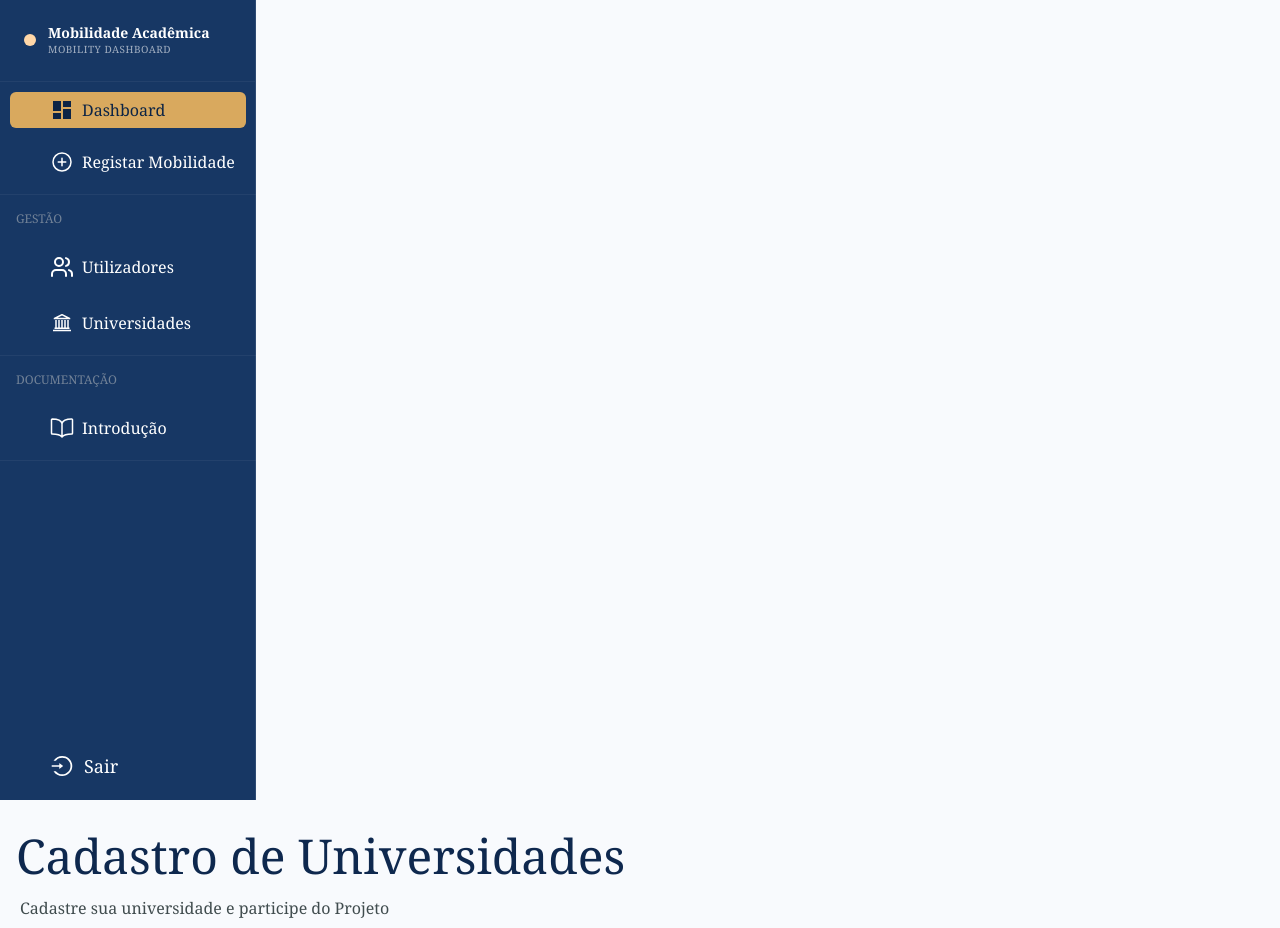
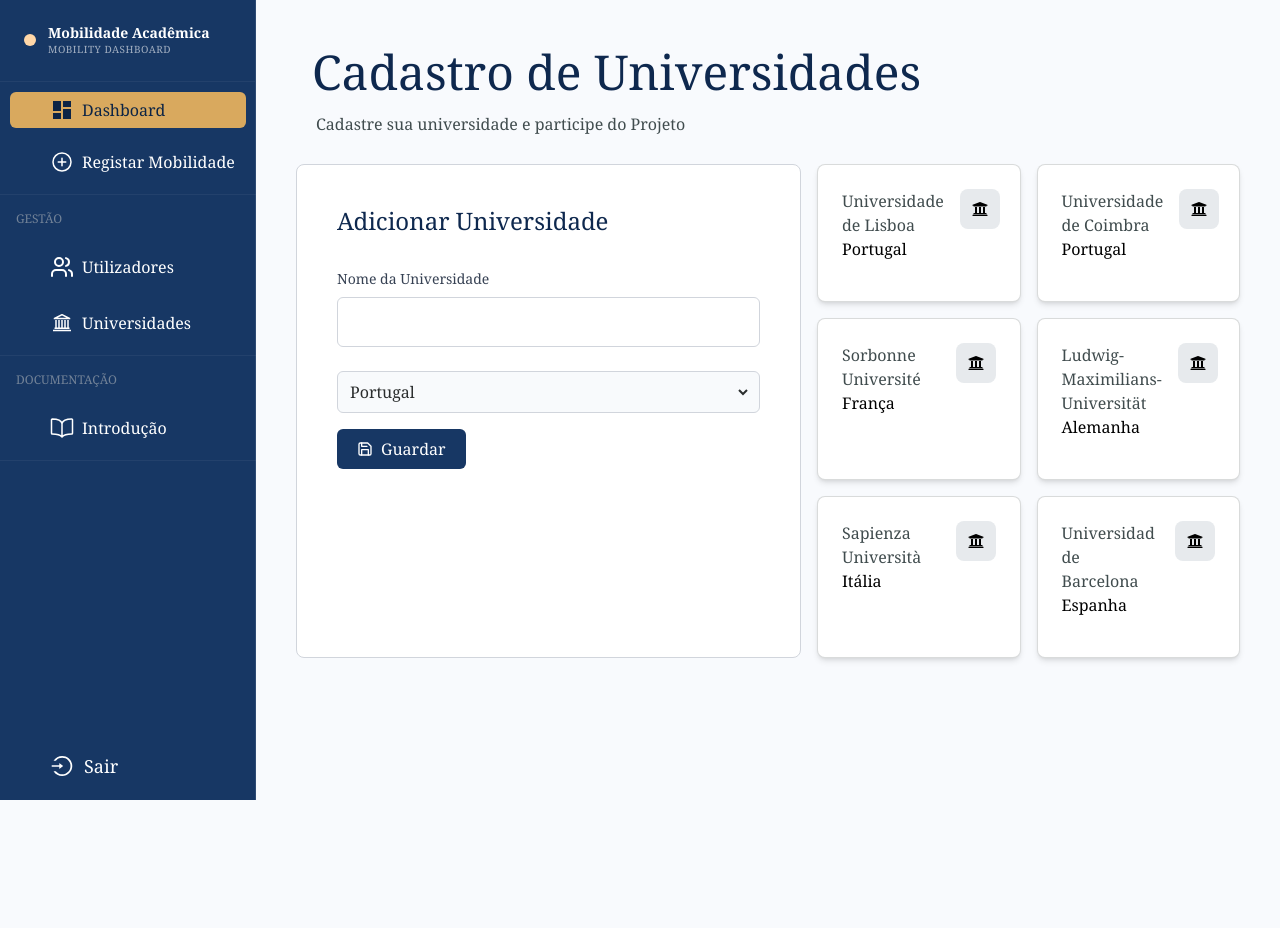
Before and after one commit to IngrydCosta/mobilidade-academica, a React (Vite) app: page /cadastroUniversidade in a window 1280 px wide. After the commit the page ends 800 px from the top, so only its background shows below. Built offline with nearby package versions, Linux system fonts and the light colour scheme.

Commit message:
finalizando a página de cadastro de universidades

```diff
--- a/src/components/Card.tsx
+++ b/src/components/Card.tsx
@@ -5,17 +5,20 @@ type CardProps = {
   icon?:React.ReactNode;
   title:string;
   number?:number;
+  subtitle?: string;
 }
 
-function Card({icon,title,number}: CardProps) {
+function Card({icon,title,number, subtitle}: CardProps) {
   return (
       <div className="w-full bg-[#FFFFFF] border border-[#404c4e]/20 shadow-md px-6 py-6 rounded-lg">
           <div className="flex items-start justify-between gap-4">
             <div className="flex flex-col">
               <span   className="text-[#404c4e] text-sm md:text-base break-word">{title}</span>
+              <p>{subtitle}</p>
               <span className="text-[#0E284E] font-bold text-2xl mt-4 block">{number}</span>
             </div>
               <span  className="bg-[#E7EAED] p-3 rounded-lg shrink-0">{icon}</span>
+
           </div>
 
       </div>
--- a/src/components/ui/Title.tsx
+++ b/src/components/ui/Title.tsx
@@ -4,13 +4,15 @@ type TitleProps = {
   subtitle?:string;
   size?:string;
   className?:string;
+  icon?:React.ReactNode;
 
 };
 
 
-function Title({title, subtitle, size = "text-5xl", className}: TitleProps) {
+function Title({title, subtitle, size = "text-5xl", className, icon}: TitleProps) {
   return (
     <div className={`text-[#0E284E] flex flex-col mt-6 ${className}`}>
+                    <p>{icon}</p>
                     <h1 className={`${size} font-medium p-2 ml-2`}><span>{title}</span> </h1>
                     <h2 className="font-light p-2 ml-3 text-[#404c4e]"><span>{subtitle}</span></h2>
                 </div>
--- a/src/pages/CadastroUniversidades.tsx
+++ b/src/pages/CadastroUniversidades.tsx
@@ -1,14 +1,146 @@
 
+import { useState } from "react";
 import Sidebar from "../components/Sidebar"
 import Title from "../components/ui/Title"
+import Input from "../components/ui/Input";
+import Card from "../components/Card";
+import SaveButton from "../components/ui/SaveButton";
+import { FaUniversity } from "react-icons/fa";
 
+const initialUniversity: UniversityData[] = [
+  {
+    icon: "",
+    nome: "Universidade de Lisboa",
+    pais: "Portugal",
+
+  },
+
+  {
+    icon: "",
+    nome: "Universidade de Coimbra",
+    pais: "Portugal",
+
+  },
+
+   {
+    icon: "",
+    nome: "Sorbonne Université",
+    pais: "França",
+
+  },
+
+  {
+    icon: "",
+    nome: "Ludwig-Maximilians-Universität",
+    pais: "Alemanha",
+
+  },
+
+  {
+    icon: "",
+    nome: "Sapienza Università",
+    pais: "Itália",
+
+  },
+
+  {
+    icon: "",
+    nome: "Universidad de Barcelona",
+    pais: "Espanha",
+
+  },
+
+];
+
+type UniversityData = {
+  icon: string;
+  nome: string;
+  pais: string;
+};
 
 function CadastroUniversidades() {
+
+  const [icon, setIcon] = useState("");
+  const [name, setName] = useState("");
+  const [country,setCountry] = useState("");
+  const [university, setUniversity] = useState<UniversityData[]>(initialUniversity);
+
+   function handleSave(e?: React.SyntheticEvent) {
+      e?.preventDefault();
+
+      const newUniversity: UniversityData = {
+        icon:icon,
+        nome: name,
+        pais: country,
+      };
+
+      setUniversity((prevUniversity) => [...prevUniversity, newUniversity]);
+
+    setIcon("");
+    setName("");
+    setCountry("");
+
+  }
+
   return (
-    <div>
+    <div className="flex min-h-screen">
         <Sidebar />
-        <Title title="Cadastro de Universidades" subtitle="Cadastre sua universidade e participe do Projeto"/>
-    </div>
+        <main className="flex-1 px-4 md:px-10 py-4">
+          <Title title="Cadastro de Universidades" subtitle="Cadastre sua universidade e participe do Projeto"/>
+          <div className="flex flex-col md:flex-row gap-4">
+            <section className="flex flex-col p-10 bg-[#FFFFFF] border border-gray-300 rounded-lg mt-5 flex-1">
+                <div className='flex flex-col w-full'>
+                          <h3 className='text-2xl text-[#0E284E] font-serif mb-8'>Adicionar Universidade</h3>
+                          <form className='space-y-6' onSubmit={handleSave}>
+                            <Input
+                              label='Nome da Universidade'
+                              type='name'
+                              value={name}
+                              onChange={(e) => setName(e.target.value)}
+                            />
+
+                            <div className="flex flex-col w-full">
+                            <div className="w-full bg-[#F8FAFC] border border-gray-300 rounded-md p-2">
+                            <select
+                                name="country"
+                                id="country"
+                                value={country}
+                                onChange={(e) => setCountry(e.target.value)}
+                                className="cursor-pointer text-[#2b2e2e] bg-transparent outline-none w-full"
+                              >
+                                <option value="Portugal">Portugal</option>
+                                <option value="Espanha">Espanha</option>
+                                <option value="Franca">França</option>
+                                <option value="Alemanha">Alemanha</option>
+                                <option value="Italia">Itália</option>
+                              </select>
+                           </div>
+
+                          <SaveButton onClick={handleSave} nameButton="Guardar" />
+                      </div>
+                  </form>
+                </div>
+              </section>
+
+             <section className="flex-1">
+  <div className="grid grid-cols-1 md:grid-cols-2 gap-4 mt-5">
+
+    {university.map((item, index) => (
+      <Card
+        key={index}
+        icon={<FaUniversity />}
+        title={item.nome}
+        subtitle={item.pais}
+      />
+    ))}
+
+  </div>
+</section>
+               </div>
+     </main>
+
+  </div>
+
   )
 }
 
--- a/src/pages/CadastroUtilizador.tsx
+++ b/src/pages/CadastroUtilizador.tsx
@@ -1,7 +1,6 @@
 import React, { useState } from "react";
 import Sidebar from "../components/Sidebar"
 import Title from "../components/ui/Title"
-import SaveButton from "../components/ui/SaveButton";
 import Input from "../components/ui/Input";
 import Table, { type Column } from "../components/Table";
 import UniversityFilter from "../components/filters/UniversityFilter";
@@ -72,7 +71,7 @@ function CadastroUtilizador() {
 
     const newUser: UserData = {
       nome: name,
-      email,
+      email: email,
       perfil: profile,
       universidade: universityFilter,
     };
@@ -132,14 +131,12 @@ function CadastroUtilizador() {
   className="cursor-pointer text-[#2b2e2e] bg-transparent outline-none w-full"
 >
   <option value="Estudante">Estudante</option>
-  <option value="Gestor de Mobilidade">
-    Gestor de Mobilidade
-  </option>
+  <option value="Gestor de Mobilidade">Gestor de Mobilidade</option>
   <option value="Administrador">Administrador</option>
 </select>
                   </div>
 
-                  <SaveButton onClick={handleSave} nameButton="Guardar" />
+
                 </div>
               </form>
             </div>
--- a/src/pages/Introducao.tsx
+++ b/src/pages/Introducao.tsx
@@ -1,14 +1,44 @@
+import Card from "../components/Card";
 import Sidebar from "../components/Sidebar"
 import Title from "../components/ui/Title"
+import { BiWorld } from "react-icons/bi";
+import { FaUserFriends } from "react-icons/fa";
+import { FaBookOpen } from "react-icons/fa";
+import { BsStars } from "react-icons/bs";
 
 
 function Introducao() {
   return (
-    <div>
+    <div className="flex min-h-screen ">
         <Sidebar />
+
+        <main>
         <Title  title="Introdução" subtitle="Conceitos fundamentais sobre mobilidade estudantil"/>
+          <section>
+            <div className="flex flex-col bg-linear-to-br from-[#0E284E]  to-[#17498b] rounded-lg mt-5 p-8">
+              <Title title="O que é Mobilidade Estudantil?" size="text-2xl" className="text-[#D4A969]" icon={<BiWorld />} />
 
+              <div className="text-[#d4d3ce] flex flex-col gap-2">
+                <p className="flex flex-col">
+                   <strong>A mobilidade estudantil é o movimento de estudantes entre instituições de ensino superior, dentro de um mesmo país ou internacionalmente. Permite vivenciar diferentes culturas académicas, expandir horizontes intelectuais e desenvolver competências interculturais essenciais.</strong>
+                </p>
+                </div>
+                 </div>
+                </section>
+
+                <section>
+                  <div>
+                    <Title title="Importância da Mobilidade Estudantil" />
+                    <Card icon={<FaUserFriends />} title="Desenvolvimento Pessoal" subtitle="Promove o crescimento pessoal através da exposição a novas culturas, línguas e perspetivas."/>
+                    <Card icon={<FaBookOpen />} title="Excelência Académica" subtitle="Acesso a metodologias de ensino, recursos especializados e expertise académica em outras instituições."/>
+                    <Card icon={<BiWorld />} title="Visão Global" subtitle="Forma cidadãos preparados para o mundo globalizado e mercados internacionais." />
+                    <Card icon={<BsStars />} title="Rede Internacional" subtitle="Constrói uma rede duradoura de contactos académicos e profissionais."/>
+
+                  </div>
+                </section>
+                </main>
     </div>
+
   )
 }
 
```
Also changed, not shown: src/pages/Rankings.tsx (added).
